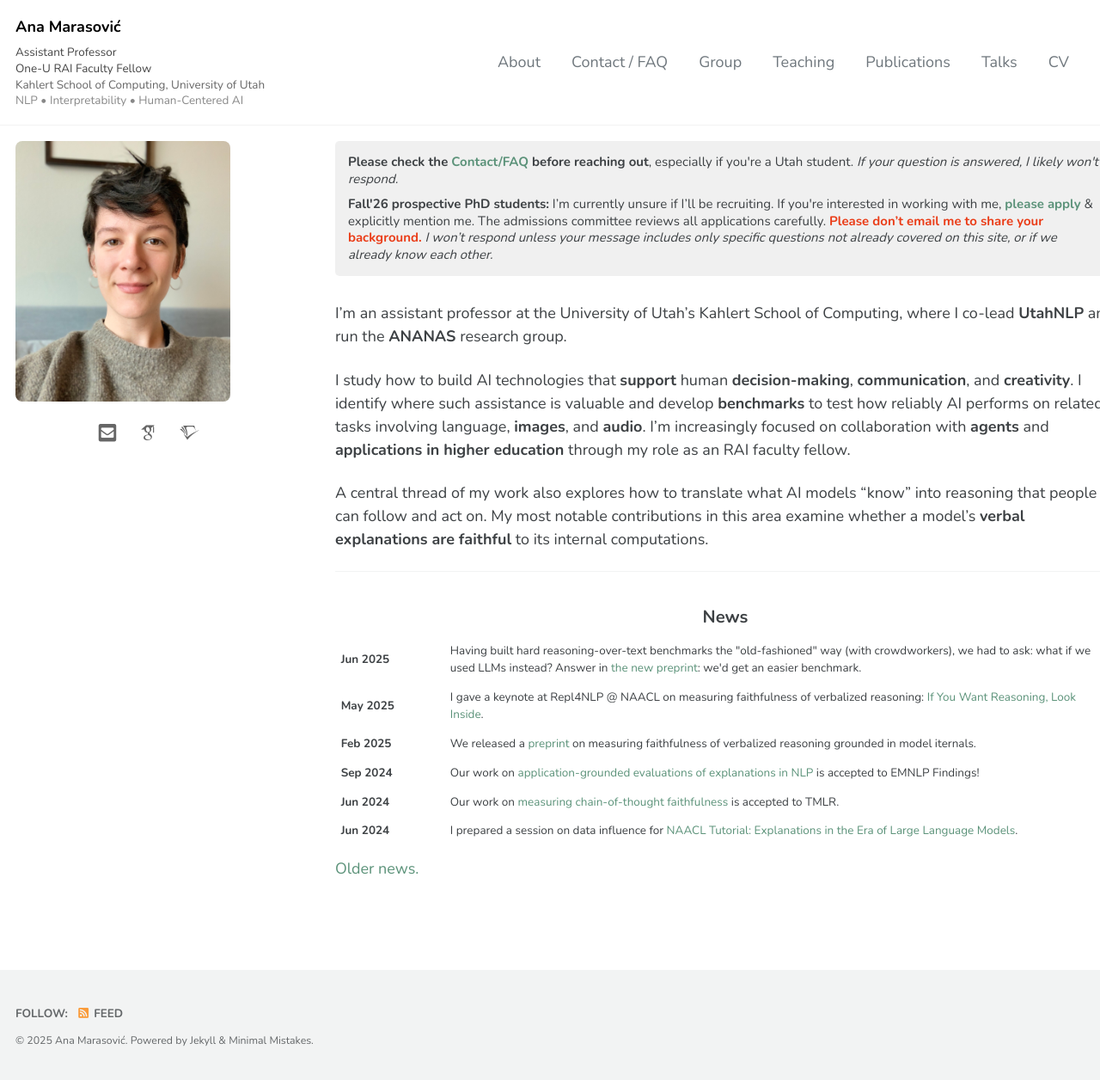
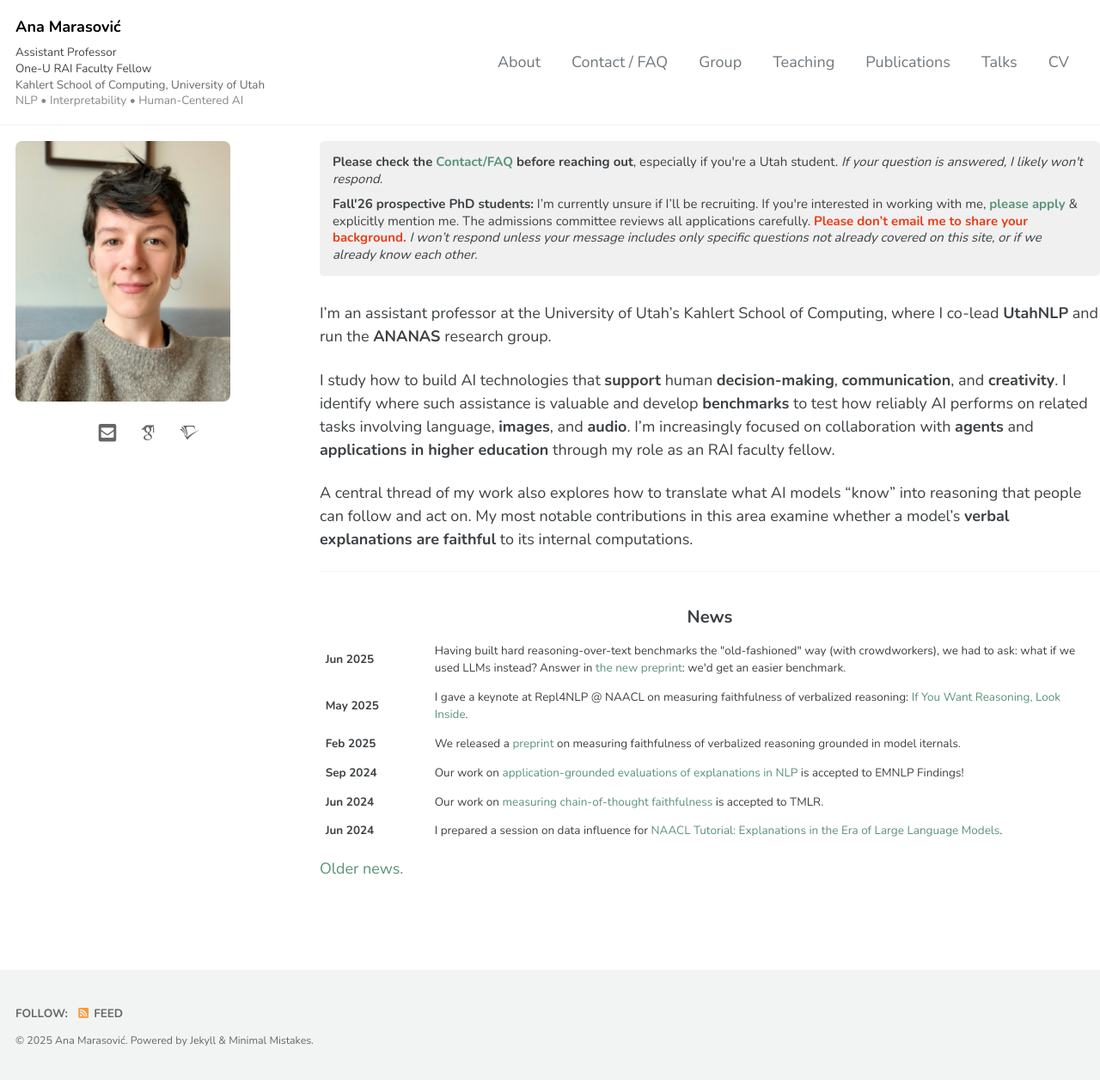
Before and after one commit to amarasovic/amarasovic.github.io, a Jekyll site: the page built from index.md, in a window 1280 px wide and 1256 px high. Shown: the whole window at 86% size. Built offline with Jekyll 4.4.1, drawn with Linux system fonts in a browser that asks for light colours; cached includes are drawn as plain includes; some web fonts are replaced; a script that is not in the unit is left out.

Commit message:
Align content with site name on pages without sidebar
- Reduce left margin from 2em to 1em for pages without custom sidebar
- Aligns content with left edge of site name in masthead
- Keeps About page with custom sidebar at 2em for proper spacing
- Improves layout consistency across non-sidebar pages

🤖 Generated with [Claude Code](https://claude.ai/code)

Co-Authored-By: Claude <noreply@anthropic.com>

```diff
--- a/assets/css/main.scss
+++ b/assets/css/main.scss
@@ -121,7 +121,13 @@ a {
   }
 }
 
+/* Align content with site name for pages without custom sidebar */
 .page__content {
+  margin-left: 1em !important;
+}
+
+/* About page with custom sidebar keeps different alignment */
+.layout--single.has-sidebar .page__content {
   margin-left: 2em !important;
 }
 
```
